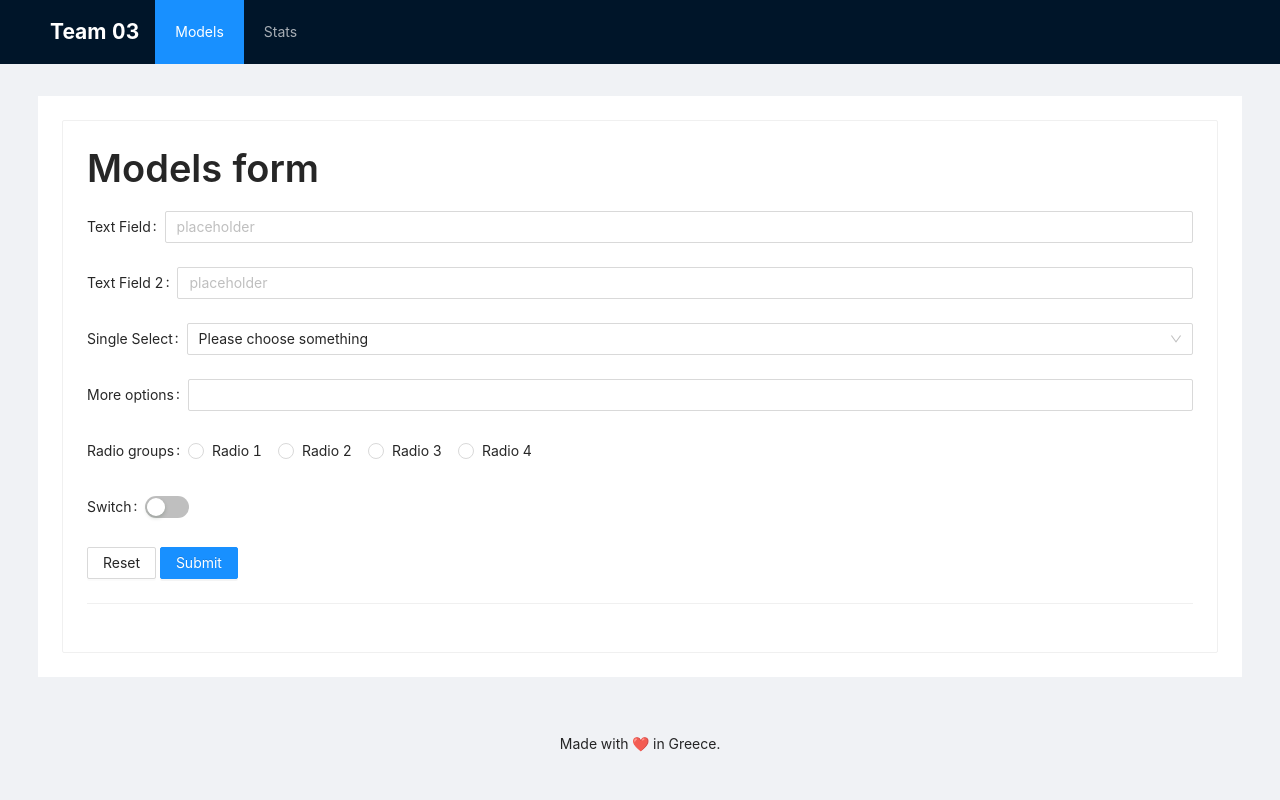
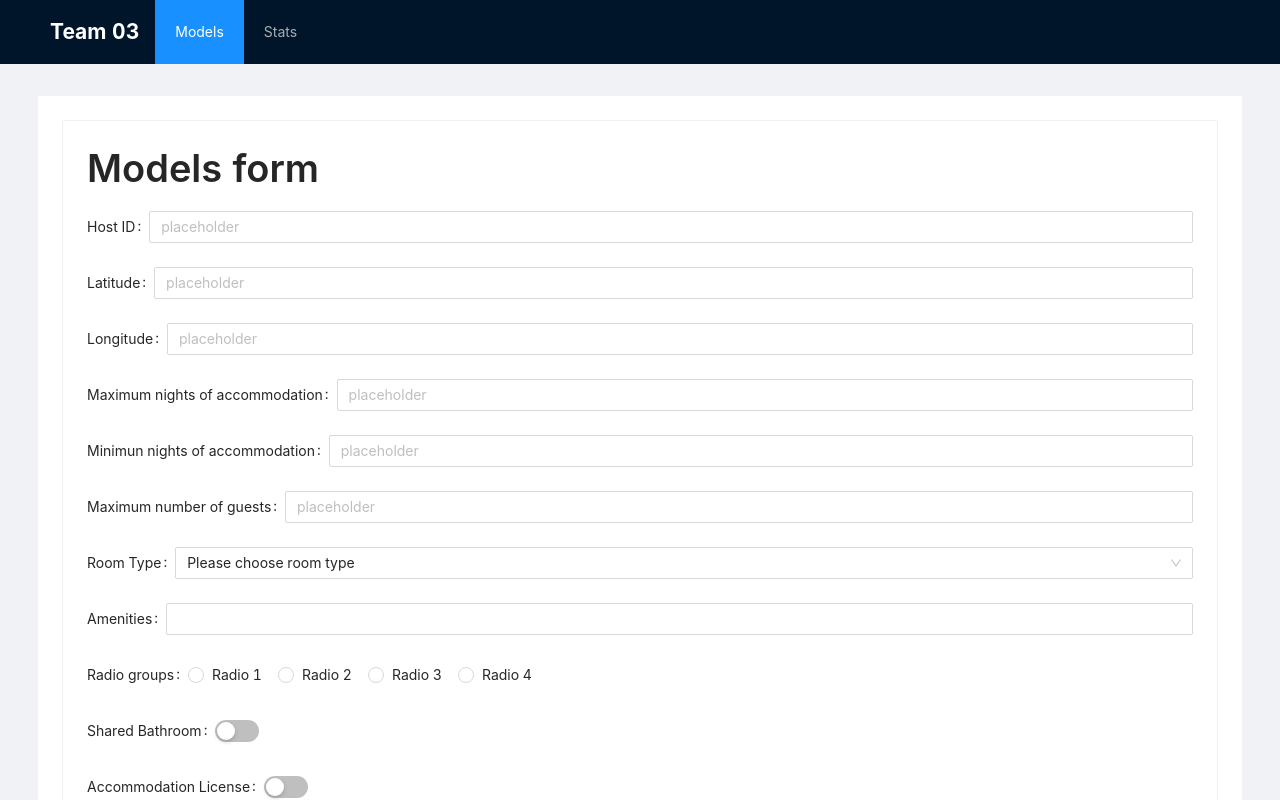
Before and after one commit to georgiapant/airbnb_price_prediction_web_app, a React (Create React App) app in the folder app/: page /models in a window 1280 px wide. Shown: the top 800 px of the page. Built offline with nearby package versions, Linux system fonts and the light colour scheme.

Commit message:
added model

```diff
--- a/app/src/components/Models.js
+++ b/app/src/components/Models.js
@@ -17,12 +17,17 @@ const { Title } = Typography;
 const { Option } = Select;
 
 const formValuesInitialState = {
-  textField: "",
-  textField2: "",
-  selectField: "",
-  multiplSelectField: [],
+  hostID: "",
+  latitude: "",
+  longitude: "",
+  maximum_nights: "",
+  minimum_nights: "",
+  accommodates: "",
+  room_type: "",
+  amenities: [],
   radioField: "",
-  switchField: false,
+  shared_bathroom: false,
+  license: false
 };
 
 const Models = () => {
@@ -35,13 +40,16 @@ const Models = () => {
     setFormValues({ ...formValues, [name]: value });
   };
   const handleSelectChange = (value) => {
-    setFormValues({ ...formValues, selectField: value });
+    setFormValues({ ...formValues, room_type: value });
   };
   const handleMultipleSelectChange = (value) => {
-    setFormValues({ ...formValues, multiplSelectField: value });
+    setFormValues({ ...formValues, amenities: value });
   };
-  const handleSwitchChange = (value) => {
-    setFormValues({ ...formValues, switchField: value });
+  const handleSwitchChange1 = (value) => {
+    setFormValues({ ...formValues, shared_bathroom: value});
+  };
+  const handleSwitchChange2 = (value) => {
+    setFormValues({ ...formValues, license: value});
   };
   const resetForm = () => {
     setFormValues(formValuesInitialState);
@@ -61,50 +69,107 @@ const Models = () => {
     <Card>
       <Title>Models form</Title>
       <form>
-        <Form.Item label="Text Field">
+        <Form.Item label="Host ID">
           <Input
             placeholder="placeholder"
-            name="textField"
-            value={formValues.textField}
+            name="hostID"
+            value={formValues.hostID}
             onChange={handleInputChange}
           />
         </Form.Item>
-        <Form.Item label="Text Field 2">
+        <Form.Item label="Latitude">
           <Input
             placeholder="placeholder"
-            name="textField2"
-            value={formValues.textField2}
+            name="latitude"
+            value={formValues.latitude}
             onChange={handleInputChange}
             type='number'
           />
         </Form.Item>
-        <Form.Item label="Single Select">
+        <Form.Item label="Longitude">
+          <Input
+            placeholder="placeholder"
+            name="longitude"
+            value={formValues.longitude}
+            onChange={handleInputChange}
+            type='number'
+          />
+        </Form.Item>
+        <Form.Item label="Maximum nights of accommodation">
+          <Input
+            placeholder="placeholder"
+            name="maximum_nights"
+            value={formValues.maximum_nights}
+            onChange={handleInputChange}
+            type='number'
+          />
+        </Form.Item>
+        <Form.Item label="Minimun nights of accommodation">
+          <Input
+            placeholder="placeholder"
+            name="minimum_nights"
+            value={formValues.minimum_nights}
+            onChange={handleInputChange}
+            type='number'
+          />
+        </Form.Item>
+        <Form.Item label="Maximum number of guests">
+          <Input
+            placeholder="placeholder"
+            name="accommodates"
+            value={formValues.accommodates}
+            onChange={handleInputChange}
+            type='number'
+          />
+        </Form.Item>
+        <Form.Item label="Room Type">
           <Select
 
-            name="selectField"
+            name="room_type"
             defaultValue=""
-            value={formValues.selectField}
+            value={formValues.room_type}
             onChange={handleSelectChange}
           >
-            <Option value="">Please choose something</Option>
-            <Option value="select-1">Select 1</Option>
-            <Option value="select-2">Select 2</Option>
-            <Option value="select-3">Select 3</Option>
-            <Option value="select-4">Select 4</Option>
+            <Option value="">Please choose room type</Option>
+            <Option value="select-1">Shared Room</Option>
+            <Option value="select-2">Private Room</Option>
+            <Option value="select-3">Hotel Room</Option>
+            <Option value="select-4">Entire home or apartment</Option>
           </Select>
         </Form.Item>
-        <Form.Item label="More options">
+
+        <Form.Item label="Amenities">
           <Select
-            name="multiplSelectField"
+            name="amenities"
             mode="multiple"
             allowClear
-            value={formValues.multiplSelectField}
+            value={formValues.amenities}
             onChange={handleMultipleSelectChange}
           >
-            <Option value="select-1">Select 1</Option>
-            <Option value="select-2">Select 2</Option>
-            <Option value="select-3">Select 3</Option>
-            <Option value="select-4">Select 4</Option>
+            <Option value="select-1">Kitchen</Option>
+            <Option value="select-2">Air conditioning</Option>
+            <Option value="select-3">High end electronics</Option>
+            <Option value="select-4">Barbeque</Option>
+            <Option value="select-5">Balcony</Option>
+            <Option value="select-6">Nature and views</Option>
+            <Option value="select-7">Bed linen</Option>
+            <Option value="select-8">Breakfast</Option>
+            <Option value="select-9">TV</Option>
+            <Option value="select-10">Coffee machine</Option>
+            <Option value="select-11">Cooking basics</Option>
+            <Option value="select-12">Elevator</Option>
+            <Option value="select-13">Gym</Option>
+            <Option value="select-14">Child friendly</Option>
+            <Option value="select-15">Parking</Option>
+            <Option value="select-16">Outdoor space</Option>
+            <Option value="select-17">Host greeting</Option>
+            <Option value="select-18">Hot tub sauna or pool</Option>
+            <Option value="select-19">Internet</Option>
+            <Option value="select-20">Long-term stays</Option>
+            <Option value="select-21">Pets allowed</Option>
+            <Option value="select-22">Private entrance</Option>
+            <Option value="select-23">Secure</Option>
+
           </Select>
         </Form.Item>
         <Form.Item label="Radio groups">
@@ -119,12 +184,21 @@ const Models = () => {
             <Radio value="radio-4">Radio 4</Radio>
           </Radio.Group>
         </Form.Item>
-        <Form.Item label="Switch">
+        <Form.Item label="Shared Bathroom">
           <Switch
-            checked={formValues.switchField}
-            onChange={handleSwitchChange}
+            name="shared_bathroom"
+            checked={formValues.shared_bathroom}
+            onChange={handleSwitchChange1}
           />
         </Form.Item>
+        <Form.Item label="Accommodation License">
+          <Switch
+            name="license"
+            checked={formValues.license}
+            onChange={handleSwitchChange2}
+          />
+        </Form.Item>
+
         <Form.Item>
           <Button type="secondary" onClick={resetForm}>
             Reset
```
Also changed, not shown: 1 other file (tests, documents, lock files or other folders).
